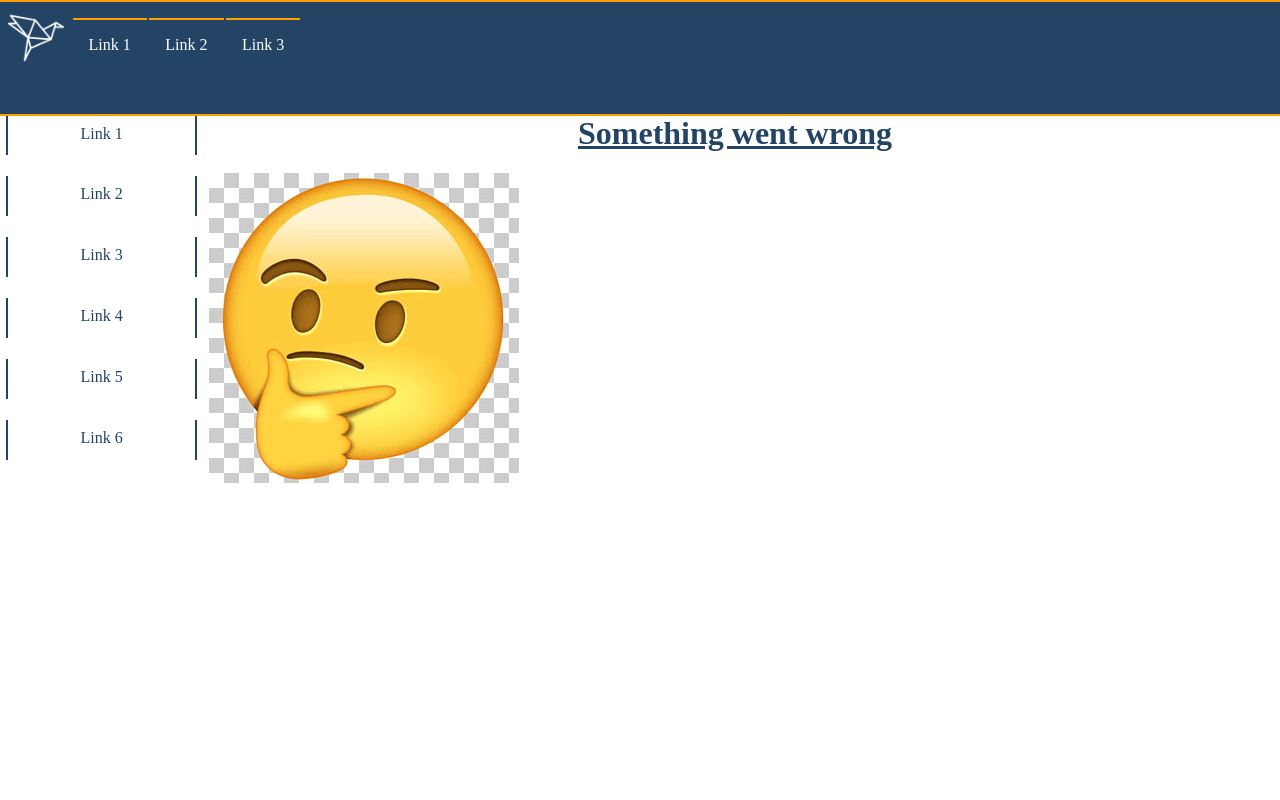
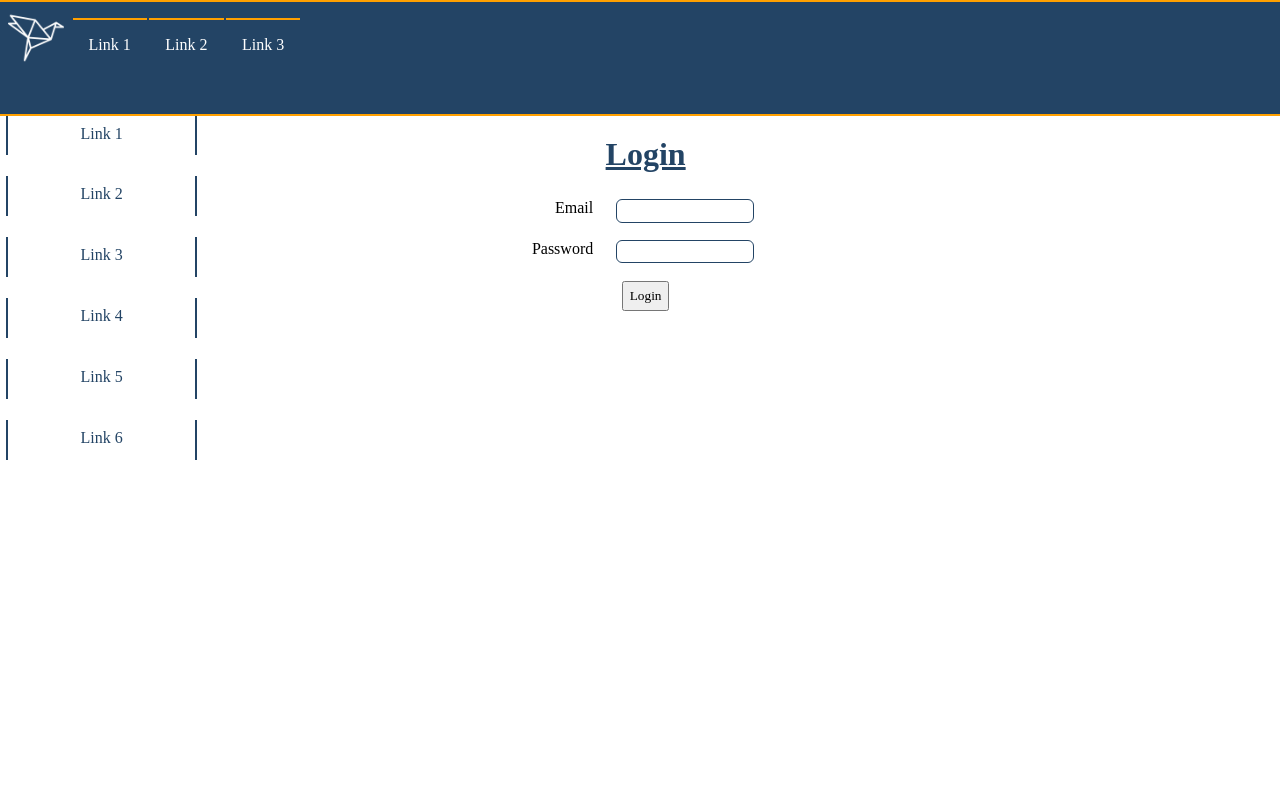
Before and after one commit to KostadinovK/JS-Web, a React (Create React App) app in the folder 02-ReactJS/02-Single Page App Workshop/React App/app/: page /login in a window 1280 px wide. Shown: the top 800 px of the page. Built offline with nearby package versions, Linux system fonts and the light colour scheme.

Commit message:
Added login and register components

```diff
--- a/02-ReactJS/02-Single Page App Workshop/React App/app/src/App/App.js
+++ b/02-ReactJS/02-Single Page App Workshop/React App/app/src/App/App.js
@@ -8,6 +8,8 @@ import Aside from '../Aside/Aside';
 import Main from '../Main/Main';
 import Footer from '../Footer/Footer';
 
+import Register from '../Register/Register';
+import Login from '../Login/Login';
 import PostsList from '../PostsList/PostsList';
 import ShareThought from '../ShareThought/ShareThought';
 import NotFound from '../NotFound/NotFound';
@@ -27,6 +29,8 @@ function App() {
           <Aside />
           <Switch>
             <Route path='/' exact render={render('Posts', PostsList)}/>
+            <Route path='/register' render={render('', Register)}/>
+            <Route path='/login' render={render('', Login)}/>
             <Route path='/share' render={render('', ShareThought)}/>
             <Route path='*' render={render('Something went wrong', NotFound)}/>
           </Switch>
--- /dev/null
+++ b/02-ReactJS/02-Single Page App Workshop/React App/app/src/Login/Login.js
@@ -0,0 +1,26 @@
+import React from 'react';
+
+import '../shared/styles/LoginAndRegister.css';
+
+function Login() {
+    return (
+        <div className='Login'>
+            <h1>Login</h1>
+            <form>
+                <div className='form-control'>
+                    <label for='email'>Email</label>
+                    <input type='text' id='email'></input>
+                </div>
+                <div className='form-control'>
+                    <label for='pass'>Password</label>
+                    <input type='password' id='pass'></input>
+                </div>
+                <div className='form-control'>
+                    <button type='submit'>Login</button>
+                </div>
+            </form>
+        </div>
+    );
+}
+
+export default Login;
--- /dev/null
+++ b/02-ReactJS/02-Single Page App Workshop/React App/app/src/Register/Register.js
@@ -0,0 +1,30 @@
+import React from 'react';
+
+import '../shared/styles/LoginAndRegister.css';
+
+function Register() {
+    return (
+        <div className='Register'>
+            <h1>Register</h1>
+            <form>
+                <div className='form-control'>
+                    <label for='email'>Email</label>
+                    <input type='text' id='email'></input>
+                </div>
+                <div className='form-control'>
+                    <label for='pass'>Password</label>
+                    <input type='password' id='pass'></input>
+                </div>
+                <div className='form-control'>
+                    <label for='rePass'>Repeat Password</label>
+                    <input type='password' id='rePass'></input>
+                </div>
+                <div className='form-control'>
+                    <button type='submit'>Register</button>
+                </div>
+            </form>
+        </div>
+    );
+}
+
+export default Register;
--- /dev/null
+++ b/02-ReactJS/02-Single Page App Workshop/React App/app/src/shared/styles/LoginAndRegister.css
@@ -0,0 +1,32 @@
+.Login, .Register {
+    width: 83%;
+    display: inline-block;
+    vertical-align: top;
+}
+
+.form-control {
+    width: 30%;
+    margin: 0 auto;
+    padding: 1%;
+    text-align: center;
+}
+
+label {
+    float: left;
+    width: 30%;
+    text-align: right;
+}
+
+input {
+    text-align: center;
+    border:1px solid #234465;
+    padding: 1%;
+    width: 50%;
+    border-radius: 6px;
+    color: #234465;
+}
+
+form button {
+    width: auto;
+    padding: 2%;
+}
```
